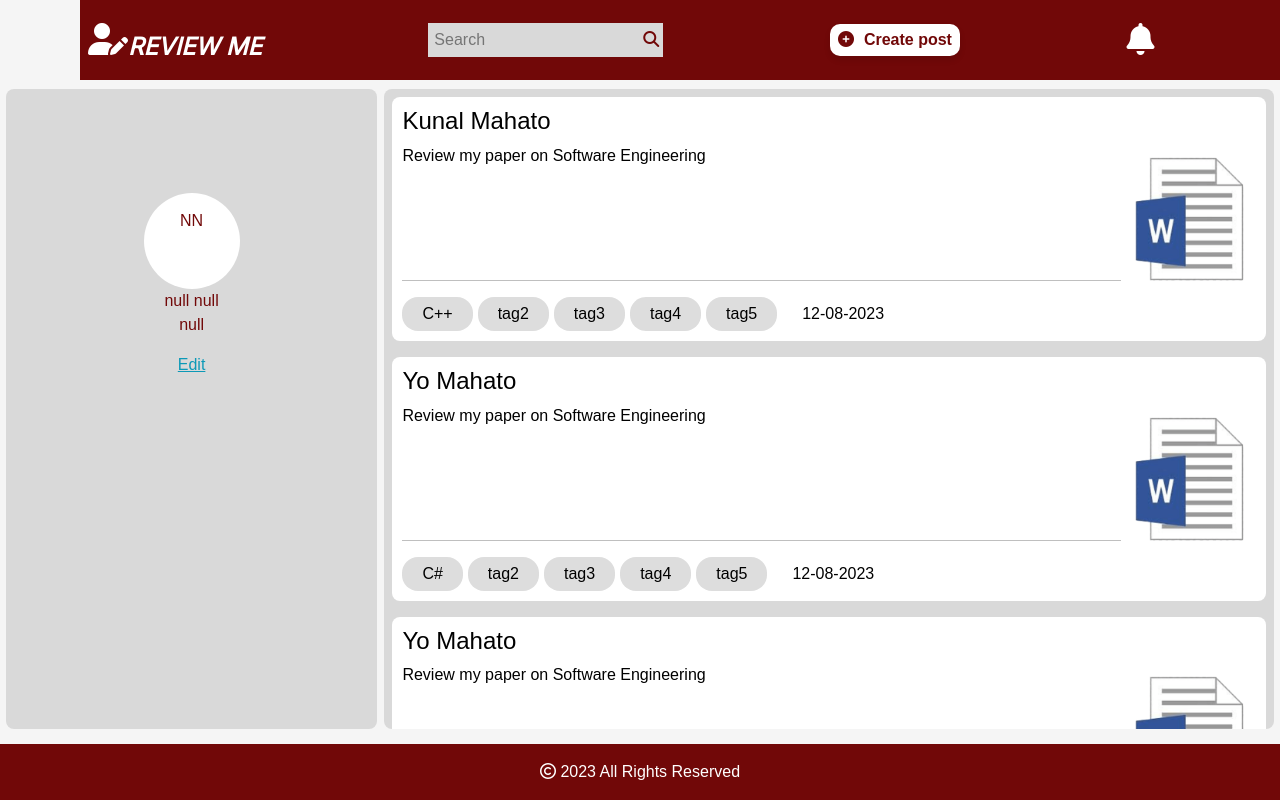
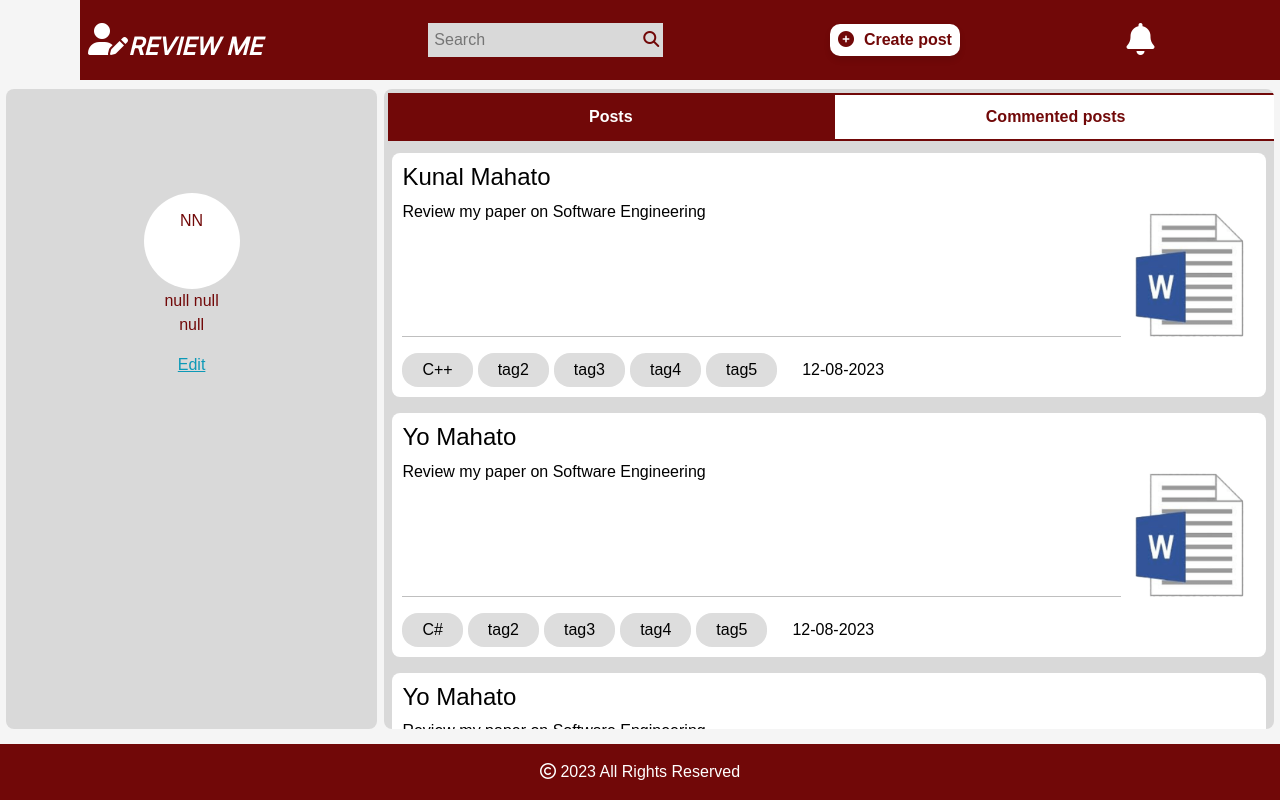
Before and after one commit to shekharmnnit/Runtime_Terror, a React (Create React App) app in the folder frontend/: page /profile in a window 1280 px wide. Built offline with nearby package versions, Linux system fonts and the light colour scheme; the HTML template or start-up script is replaced by a standard one.

Commit message:
Profile Page tab added

```diff
--- a/frontend/src/assets/css/ProfilePage.css
+++ b/frontend/src/assets/css/ProfilePage.css
@@ -18,3 +18,31 @@
     margin: 9px 6px 0px 6px;
     overflow: auto;
 }
+
+.tabContainer {
+    width: 100%;
+    display: flex;
+    justify-content: space-between;
+    margin: 4px;
+    font-weight: bold;
+}
+
+.tab {
+    width: 50%;
+    background-color: #FFFFFF;
+    color: #710808;
+    padding: 10px 20px;
+    border: 2px solid #710808;
+    cursor: pointer;
+    text-align: center;
+}
+
+.selectedTab {
+    background-color: #710808;
+    color: #FFFFFF;
+}
+
+.unselectedTab {
+    background-color: #FFFFFF;
+    color: #710808;
+}
--- a/frontend/src/components/Post_summary.tsx
+++ b/frontend/src/components/Post_summary.tsx
@@ -1,8 +1,10 @@
 import React, { useState } from 'react';
 import '../assets/css/post_summary.css'
 import linkImage from '../assets/file.png';
-function ShowPostSummary() {
-    let obj = [{
+function ShowPostSummary({feedPost}) {
+
+    if (feedPost== null){
+        feedPost = [{
         "first_name": "Kunal",
         "last_name": "Mahato",
         "caption": "Review my paper on Software Engineering",
@@ -26,11 +28,36 @@ function ShowPostSummary() {
         "tags": ["C#", "tag2", "tag3", "tag4", "tag5"],
         "date": "12-08-2023"
       }]
+    }
+    // let obj = [{
+    //     "first_name": "Kunal",
+    //     "last_name": "Mahato",
+    //     "caption": "Review my paper on Software Engineering",
+    //     "link": "https://www.google.com/",
+    //     "tags": ["C++", "tag2", "tag3", "tag4", "tag5"],
+    //     "date": "12-08-2023"
+    //   },
+    //   {
+    //     "first_name": "Yo",
+    //     "last_name": "Mahato",
+    //     "caption": "Review my paper on Software Engineering",
+    //     "link": "https://www.google.com/",
+    //     "tags": ["C#", "tag2", "tag3", "tag4", "tag5"],
+    //     "date": "12-08-2023"
+    //   },
+    //   {
+    //     "first_name": "Yo",
+    //     "last_name": "Mahato",
+    //     "caption": "Review my paper on Software Engineering",
+    //     "link": "https://www.google.com/",
+    //     "tags": ["C#", "tag2", "tag3", "tag4", "tag5"],
+    //     "date": "12-08-2023"
+    //   }]
 
     return (
 
         <div className="post-summary-container">
-            {obj.map((item, index) => (
+            {feedPost&&feedPost.map((item, index) => (
                 <div className="post-summary" key={index}>
                     <div className="post-details">
                         <h4>{item.first_name} {item.last_name}</h4>
--- a/frontend/src/components/ProfilePage.tsx
+++ b/frontend/src/components/ProfilePage.tsx
@@ -1,4 +1,4 @@
-import React, { useState } from 'react';
+import React, { useEffect, useState } from 'react';
 import AppHeader from './AppHeader.tsx';
 import '../assets/css/ProfilePage.css'
 import AppFooter from './AppFooter.tsx';
@@ -8,6 +8,80 @@ import UserProfileDetail from './UserProfileDetail.tsx';
 function ProfilePage() {
 
     let local_first_name= localStorage.getItem('local_first_name');
+    const [selectedTab, setSelectedTab] = useState('posts');
+
+    const handleTabClick = (tab) => {
+        setSelectedTab(tab);
+    };
+
+
+
+    let obj = [{
+        "first_name": "Kunal",
+        "last_name": "Mahato",
+        "caption": "Review my paper on Software Engineering",
+        "link": "https://www.google.com/",
+        "tags": ["C++", "tag2", "tag3", "tag4", "tag5"],
+        "date": "12-08-2023"
+      },
+      {
+        "first_name": "Yo",
+        "last_name": "Mahato",
+        "caption": "Review my paper on Software Engineering",
+        "link": "https://www.google.com/",
+        "tags": ["C#", "tag2", "tag3", "tag4", "tag5"],
+        "date": "12-08-2023"
+      },
+      {
+        "first_name": "Yo",
+        "last_name": "Mahato",
+        "caption": "Review my paper on Software Engineering",
+        "link": "https://www.google.com/",
+        "tags": ["C#", "tag2", "tag3", "tag4", "tag5"],
+        "date": "12-08-2023"
+      }]
+
+      let obj2 = [{
+        "first_name": "Laxman",
+        "last_name": "Muthe",
+        "caption": "Review my paper on Blockchain technology",
+        "link": "https://www.google.com/",
+        "tags": ["C++", "tag2", "tag3", "tag4", "tag5"],
+        "date": "12-08-2023"
+      },
+      {
+        "first_name": "Kunal",
+        "last_name": "Mahato",
+        "caption": "Review my paper on Data Science",
+        "link": "https://www.google.com/",
+        "tags": ["C#", "tag2", "tag3", "tag4", "tag5"],
+        "date": "12-08-2023"
+      },
+      {
+        "first_name": "Yo",
+        "last_name": "Mahato",
+        "caption": "Review my paper on Software Engineering",
+        "link": "https://www.google.com/",
+        "tags": ["C#", "tag2", "tag3", "tag4", "tag5"],
+        "date": "12-08-2023"
+      }]
+
+      const [feedPost, setFeedPost] = useState<{
+        first_name: string;
+        last_name: string;
+        caption: string;
+        link: string;
+        tags: string[];
+        date: string;
+      }[]>([]);
+
+      useEffect(() => {
+        if (selectedTab === 'posts') {
+            setFeedPost(obj);
+        } else if (selectedTab === 'commentedPosts') {
+            setFeedPost(obj2);
+        }
+    }, [selectedTab]);
 
     return (
 
@@ -18,7 +92,23 @@ function ProfilePage() {
                     <div><UserProfileDetail/></div>
                 </div>
                 <div className='postSection'>
-                    <div><ShowPostSummary/></div>
+
+                    <div className="tabContainer">
+                        <button
+                            className={`tab ${selectedTab === 'posts' ? 'selectedTab' : ''}`}
+                            onClick={() => handleTabClick('posts')}
+                        >
+                            Posts
+                        </button>
+                        <button
+                            className={`tab ${selectedTab === 'commentedPosts' ? 'selectedTab' : ''}`}
+                            onClick={() => handleTabClick('commentedPosts')}
+                        >
+                            Commented posts
+                        </button>
+                    </div>
+                    <div><ShowPostSummary feedPost={feedPost} /></div>
+
                 </div>
             </div>
             <div><AppFooter/></div>
```
